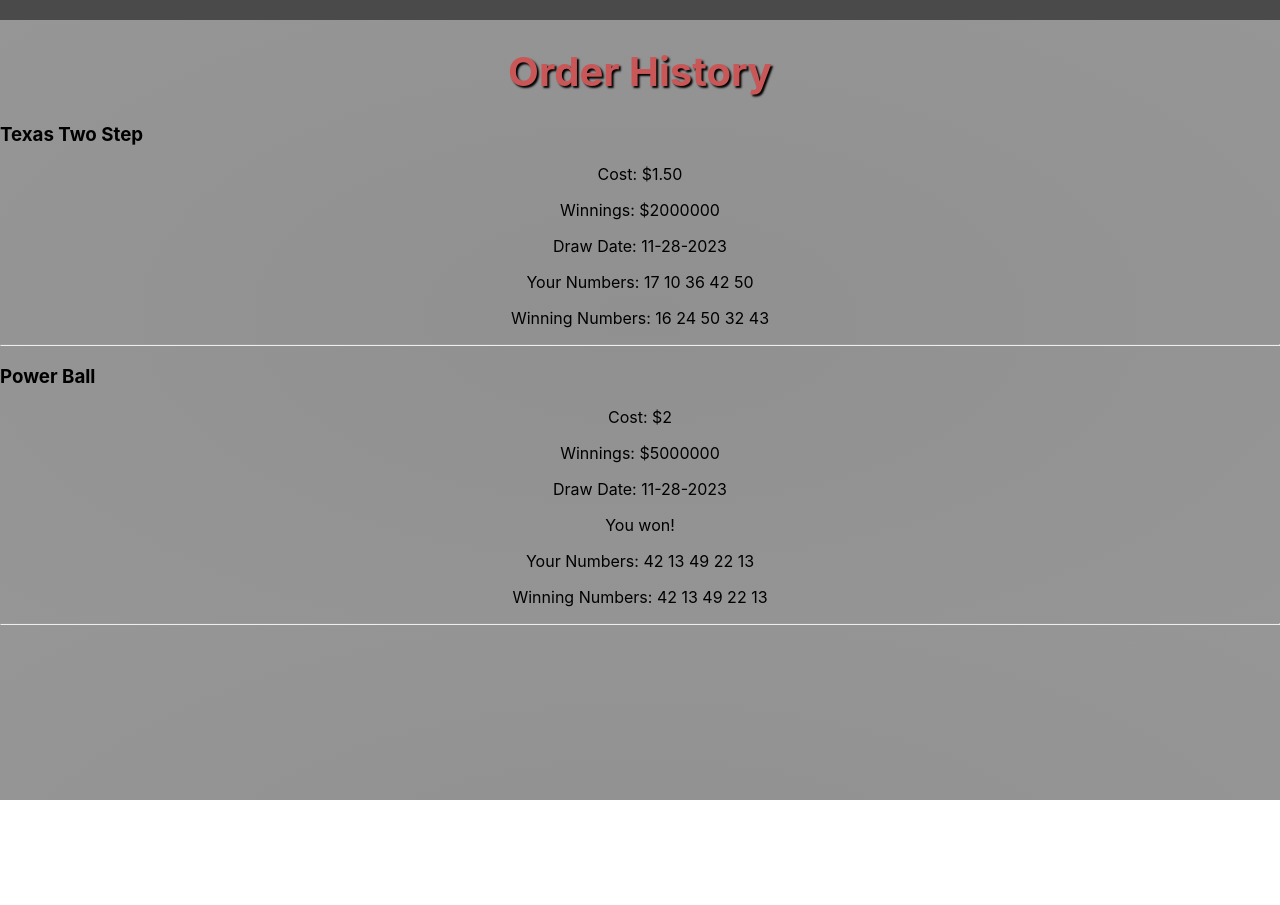
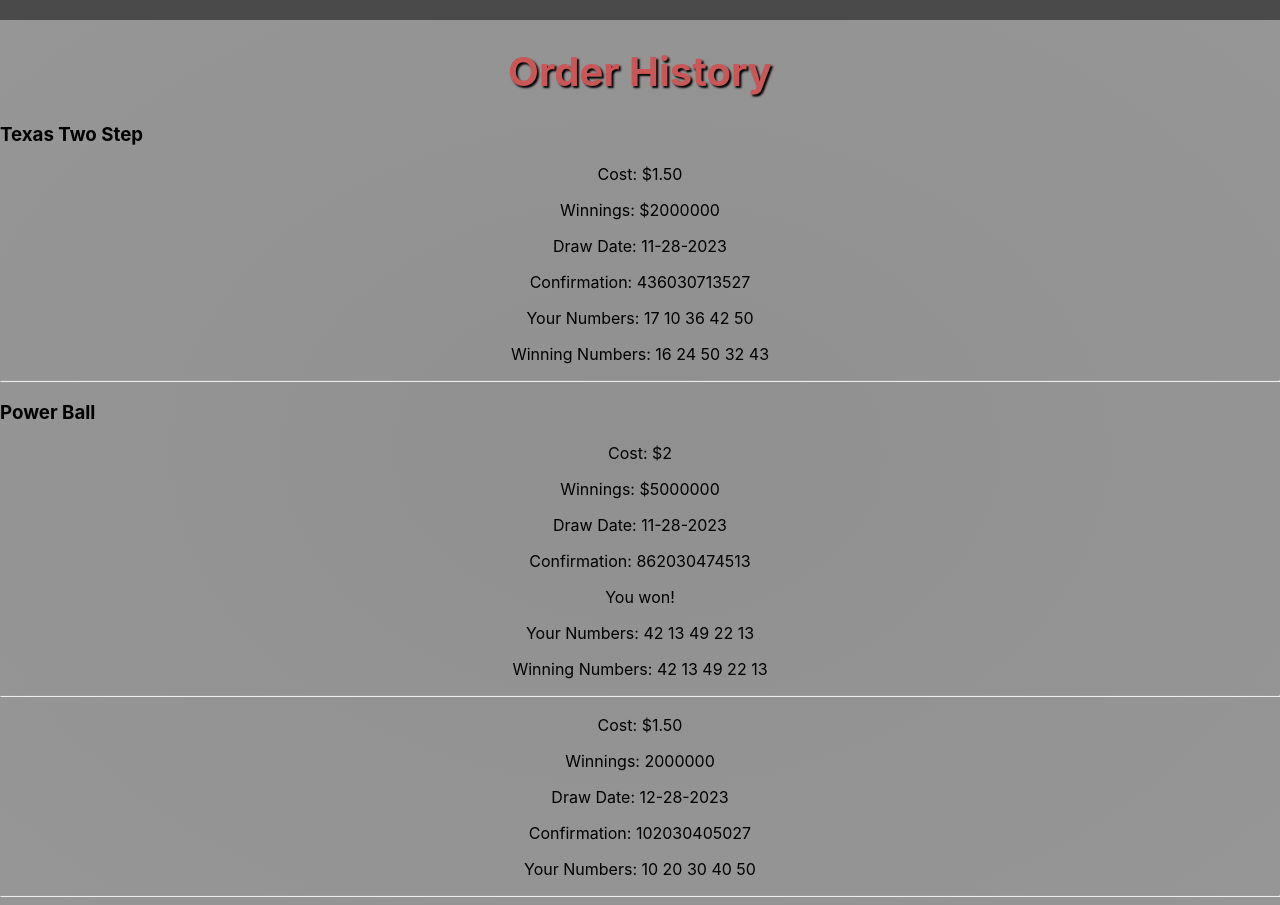
Before and after one commit to aksharpat/software_project, a React (Create React App) app: page /history in a window 1280 px wide. Before the commit the page ends 800 px from the top, so only its background shows below. Built offline with nearby package versions, Linux system fonts and the light colour scheme.

Commit message:
history change

```diff
--- a/src/OrderHistory.js
+++ b/src/OrderHistory.js
@@ -13,8 +13,8 @@
                     <p>Cost: {order.Cost}</p>
                     <p>Winnings: {order.Winnings}</p>
                     <p>Draw Date: {order.Draw_Date}</p>
-
-                    {order['Current?'] ? (
+                    <p>Confirmation: {order.Confirmation}</p>
+                    {order['Current'] ? (
                         <p>Your Numbers: {order.Your_Numbers}</p>
                     ) : (
                         <>
--- a/src/OrderPage.js
+++ b/src/OrderPage.js
@@ -1,9 +1,9 @@
 import React from 'react';
-import {useNavigate} from 'react-router-dom';
-import {Link} from 'react-router-dom';
+import { useNavigate } from 'react-router-dom';
+import { Link } from 'react-router-dom';
 import emailjs from 'emailjs-com';
 import axios from "axios";
-import {PayPalScriptProvider, PayPalButtons} from "@paypal/react-paypal-js";
+import { PayPalScriptProvider, PayPalButtons } from "@paypal/react-paypal-js";
 
 const initialOptions = {
     "client-id": "AfvwQTYUIPvDcqFQO-IV0SrWCPcK9SK0xgt6fOyn-q_wnv34MnZOnCiM-SidFFBDrnWTDW2czoCo4yvW",
@@ -11,7 +11,7 @@
     intent: "capture",
 };
 
-const OrderPage = ({userData}) => {
+const OrderPage = ({ userData }) => {
     const [tickets, setTickets] = React.useState([]);
     const [totalCost, setTotalCost] = React.useState(0);
     const [winnings, setWinnings] = React.useState(0);
@@ -29,6 +29,15 @@
 
     const handleOrder = async () => {
         let totalWinnings = 0;
+        const addHistory = async (ticket) => {
+            try {
+                const response = await axios.post('http://localhost:3001/add-history', ticket);
+
+                console.log("test", response.data, ticket);
+            } catch (error) {
+                console.error('Error adding tickets:', error.message);
+            }
+        };
         tickets.forEach(ticket => {
             const winningNumbers = ticket.winningNumbers.split(' ').map(Number);
             const randomNumber = Math.floor(Math.random() * 100) + 1;
@@ -57,7 +66,12 @@
                     winningsPercentage = 0;
             }
             totalWinnings += parseFloat(ticket.winnings.split(' ')[0]) * winningsPercentage;
+            const test = { Name: ticket.name, Cost: ticket.cost, Winnings: ticket.winnings, Draw_Date: ticket.drawDate, Your_Numbers: ticket.numbers.join(' '), Winning_Numbers: ticket.winningNumbers, Current: true, Confirmation: confirmationNumber }
+            addHistory(test);
+
         });
+
+
         if (totalWinnings > 0) {
 
             const userEmail = userData.username; //Getting the email
@@ -117,7 +131,7 @@
 
     return (
         <PayPalScriptProvider options={initialOptions}>
-            <div style={{display: 'flex', flexDirection: 'column', alignItems: 'center'}}>
+            <div style={{ display: 'flex', flexDirection: 'column', alignItems: 'center' }}>
                 <h1>Order Page</h1>
                 {tickets.map((ticket, index) => {
                     const winningNumbers = ticket.winningNumbers.split(' ').map(Number);
@@ -161,14 +175,14 @@
                 <button onClick={handleOrder}>Order Now</button>
                 <PayPalButtons createOrder={(data, actions) => {
                     return actions.order.create({
-                        purchase_units: [{amount: {value: totalCost.toFixed(2),},},],
+                        purchase_units: [{ amount: { value: totalCost.toFixed(2), }, },],
                     });
                 }}
-                               onApprove={(data, actions) => {
-                                   return actions.order.capture().then((details) => {
-                                       console.log("Order approved: ", details);
-                                   });
-                               }}/>
+                    onApprove={(data, actions) => {
+                        return actions.order.capture().then((details) => {
+                            console.log("Order approved: ", details);
+                        });
+                    }} />
             </div>
         </PayPalScriptProvider>
     );
--- a/src/data/history.json
+++ b/src/data/history.json
@@ -6,7 +6,8 @@
         "Draw_Date": "11-28-2023",
         "Your_Numbers": "17 10 36 42 50",
         "Winning_Numbers": "16 24 50 32 43",
-        "Current?": false
+        "Current": false,
+        "Confirmation": "436030713527"
     },
     {
         "Ticket": "Power Ball",
@@ -15,6 +16,17 @@
         "Draw_Date": "11-28-2023",
         "Your_Numbers": "42 13 49 22 13",
         "Winning_Numbers": "42 13 49 22 13",
-        "Current?": false
+        "Current": false,
+        "Confirmation": "862030474513"
+    },
+    {
+        "Name": "Texas Two Step",
+        "Cost": "$1.50",
+        "Winnings": "2000000",
+        "Draw_Date": "12-28-2023",
+        "Your_Numbers": "10 20 30 40 50",
+        "Winning_Numbers": "10 20 30 40 50",
+        "Current": true,
+        "Confirmation": "102030405027"
     }
 ]
--- a/src/data/report.json
+++ b/src/data/report.json
@@ -16,7 +16,7 @@
   },
   {
     "name": "Texas Two Step",
-    "number_sold": 20,
+    "number_sold": 40,
     "ticket_price": 1.5
   }
 ]
```
Also changed, not shown: server.js (+19 -0 lines).
